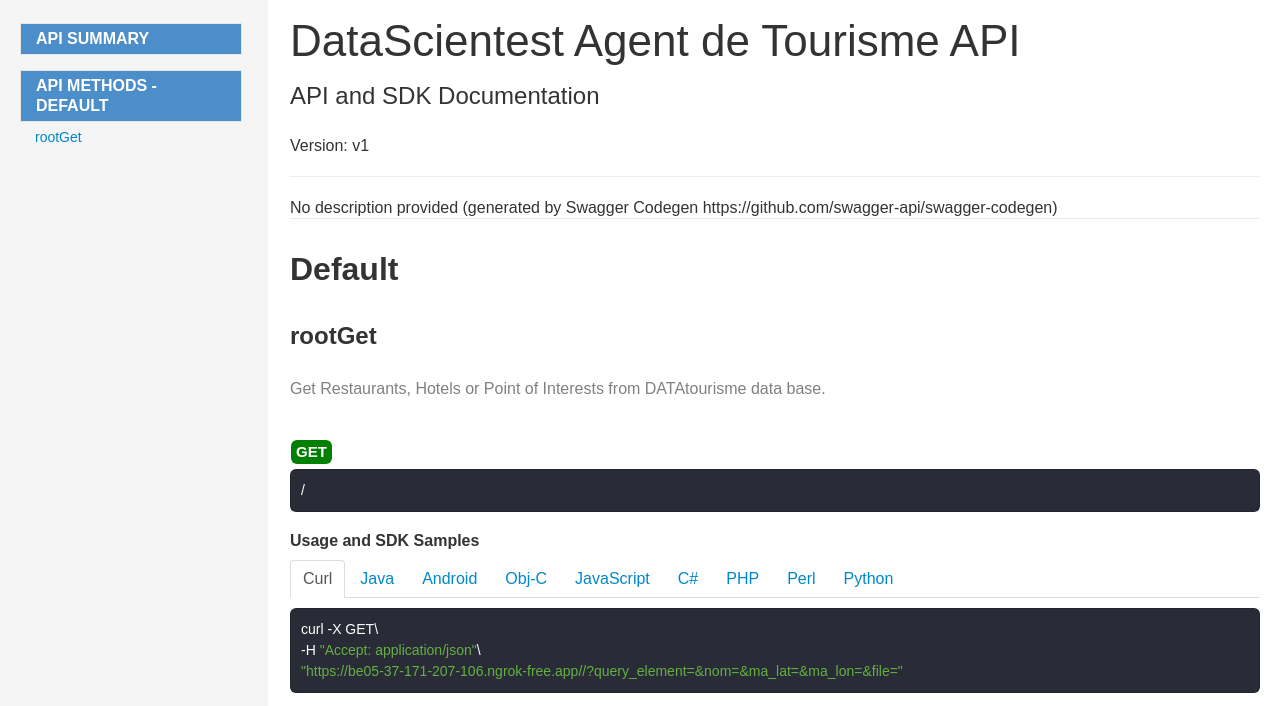
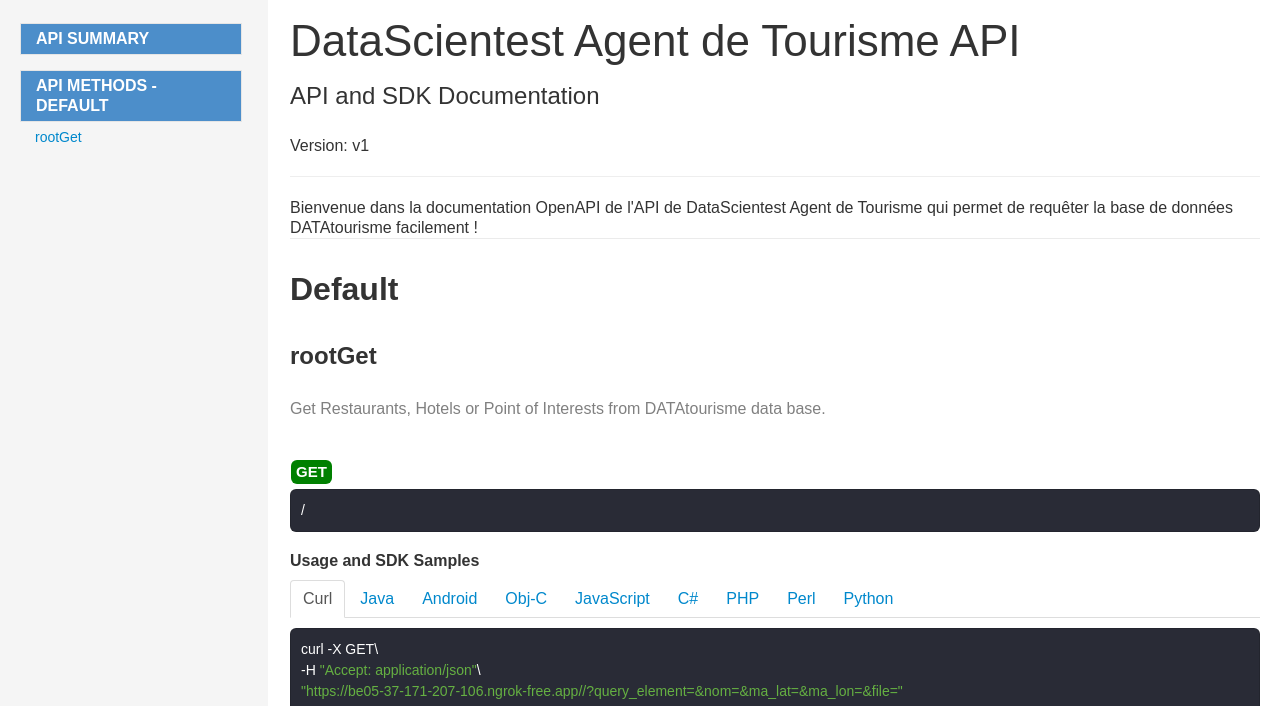
Before and after one commit to Max-Bld/dst-tourisme-openapi, a plain HTML site: page index.html in a window 1280 px wide. Shown: the top 706 px of the page. Drawn offline with Linux system fonts and the light colour scheme.

Commit message:
minor fix

```diff
--- a/index.html
+++ b/index.html
@@ -791,7 +791,7 @@
             <h2 id="welcome-to-apidoc">API and SDK Documentation</h2>
               <div class="app-desc">Version: v1</div>
             <hr>
-            <div>No description provided (generated by Swagger Codegen https://github.com/swagger-api/swagger-codegen)</div>
+            <div>Bienvenue dans la documentation OpenAPI de l'API de DataScientest Agent de Tourisme qui permet de requêter la base de données DATAtourisme facilement !</div>
           </div>
         </div>
         <div id="sections">
```
